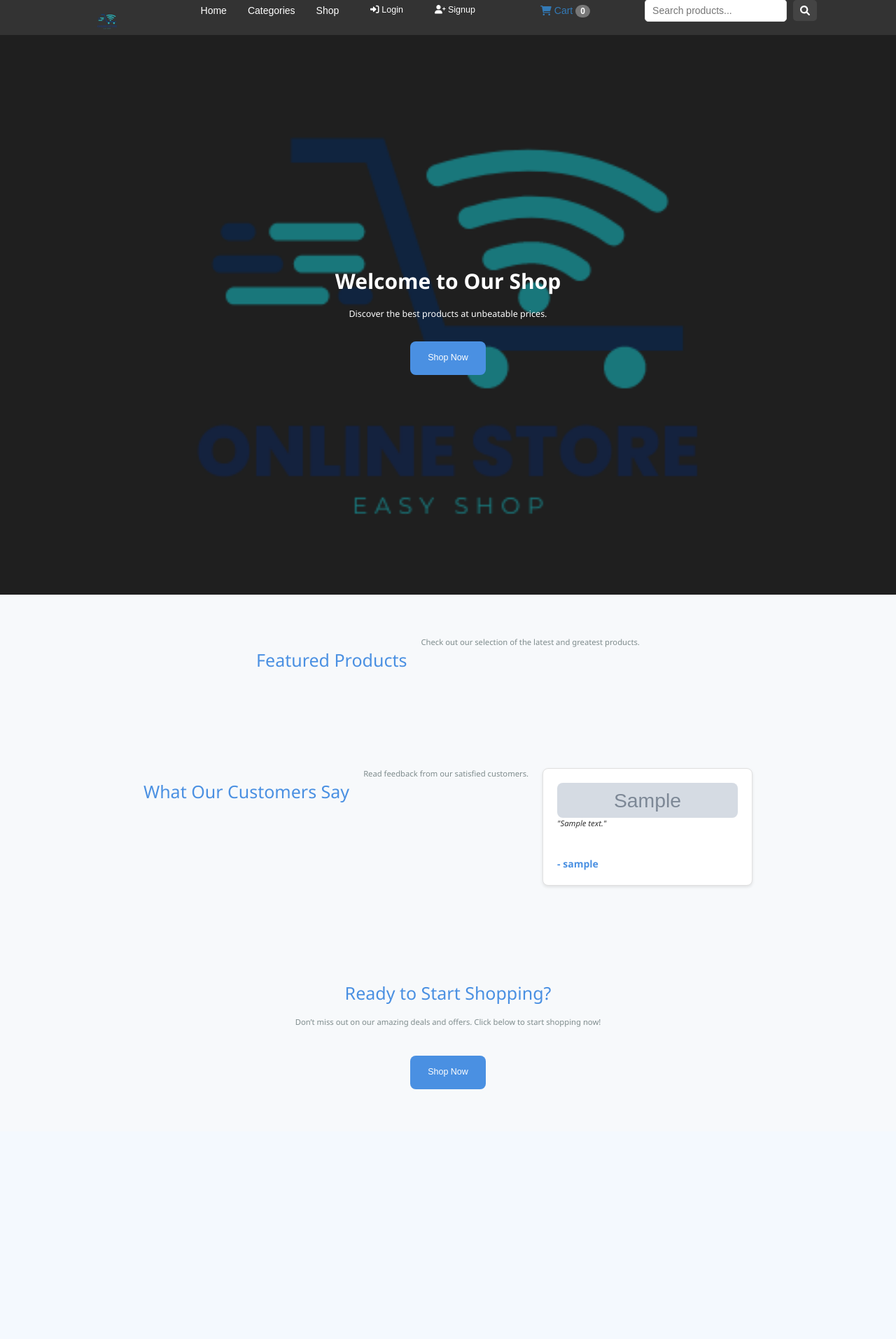
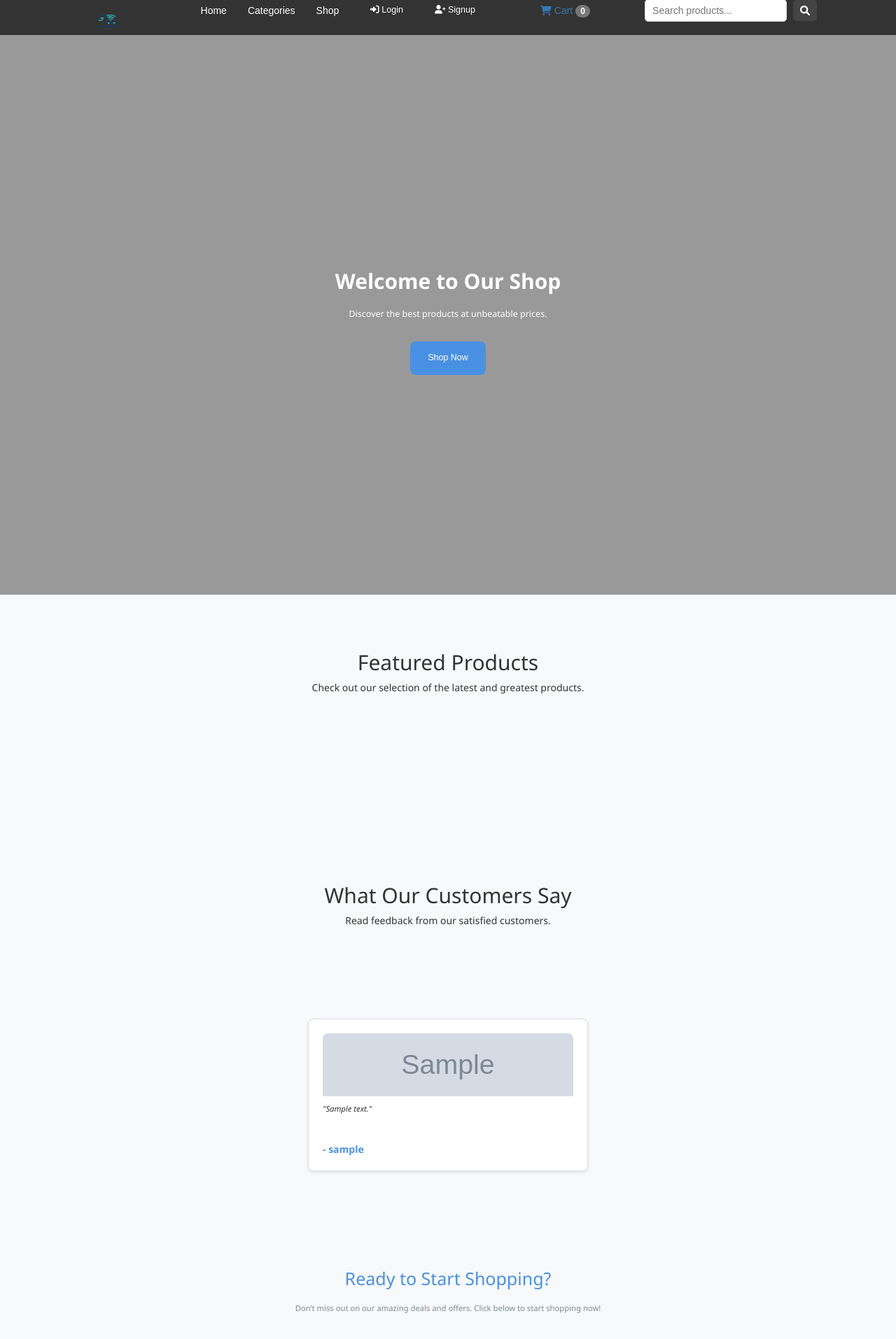
Before and after one commit to owalid750/eCommerrce-learning-v1.0, a PHP site: page / in a window 1280 px wide. Shown: the part 20-1934 px from the top of the page at 70% size. Before the commit the page ends 1577 px from the top, so only its background shows below. Run offline with PHP 8.4, Linux system fonts and the light colour scheme; tables that the repository leaves empty or names only in its code hold one stand-in row (values such as "Sample post"); grey boxes marked "Sample" are stand-in pictures.

Commit message:
improve design of home page

```diff
--- a/edit_profile.php
+++ b/edit_profile.php
@@ -358,7 +358,7 @@
         $stmt = $conn->prepare('SELECT user_image FROM users WHERE user_id = :user_id');
         $stmt->execute(['user_id' => $user_id]);
         $user = $stmt->fetch(PDO::FETCH_ASSOC);
-        $user_image = $user['user_image'] ?? 'path/to/avatar.png';
+        $user_image = $user['user_image'] ?? 'avatar.png';
     }
 
     // Update user details
--- a/index.php
+++ b/index.php
@@ -65,7 +65,8 @@
             justify-content: center;
             text-align: center;
             height: 100vh;
-            background: url('Modern Minimal E-Commerce Logo.png') no-repeat center center;
+            /* background: url('Modern Minimal E-Commerce Logo.png') no-repeat center center; */
+            background-color: white;
             background-size: cover;
             color: #fff;
             position: relative;
@@ -121,8 +122,8 @@
         }
 
         .user-avatar {
-            width: 50px;
-            height: 50px;
+            width: 100px;
+            height: 100px;
             border-radius: 50%;
             margin-right: 10px;
             vertical-align: middle;
@@ -139,6 +140,13 @@
             text-align: center;
             background-color: var(--background-color);
             /* Light background for sections */
+        }
+
+        .section-header {
+            display: block;
+            padding: 60px 20px;
+            text-align: center;
+            background-color: var(--background-color);
         }
 
         .section h2 {
@@ -169,7 +177,7 @@
             border-radius: 8px;
             box-shadow: 0 2px 4px rgba(0, 0, 0, 0.1);
             padding: 20px;
-            max-width: 300px;
+            max-width: 400px;
             flex: 1;
             opacity: 0;
             /* Start hidden for animation */
@@ -180,6 +188,8 @@
 
         .product img,
         .testimonial img {
+            max-width: 100%;
+            padding-bottom: 10px;
             width: 100%;
             border-radius: 8px;
         }
@@ -250,6 +260,17 @@
             color: #fff;
         }
 
+        .card-img-placeholder {
+            height: 200px;
+            background-color: #cccccc;
+            display: flex;
+            align-items: center;
+            justify-content: center;
+            color: #ffffff;
+            font-size: 1.5rem;
+            font-weight: bold;
+        }
+
         /* AOS Animations */
         .aos-animate {
             opacity: 1 !important;
@@ -290,12 +311,16 @@
     </div>
 
     <!-- Products Section -->
-    <section class="section products">
+    <div class="section-header">
         <h2 data-aos="fade-up">Featured Products</h2>
         <p data-aos="fade-up">Check out our selection of the latest and greatest products.</p>
+    </div>
+    <section class="section products">
         <?php foreach ($items as $item): ?>
             <div class="product" data-aos="fade-up" data-aos-delay="100">
-                <img src="product1.jpg" alt="image">
+                <div class="card-img-placeholder">
+                    <?php echo htmlspecialchars($item['item_name']); ?>
+                </div>
                 <h3><?php echo htmlspecialchars($item['item_name']) ?></h3>
                 <p><?php echo htmlspecialchars($item['item_desc']) ?></p>
                 <form action="item_details.php" method="post">
@@ -310,9 +335,11 @@
     </section>
 
     <!-- Testimonials Section -->
-    <section class="section testimonials">
+    <div class="section-header">
         <h2 data-aos="fade-up">What Our Customers Say</h2>
         <p data-aos="fade-up">Read feedback from our satisfied customers.</p>
+    </div>
+    <section class="section testimonials">
         <?php foreach ($comments as $comment): ?>
             <div class="testimonial" data-aos="fade-up" data-aos-delay="100">
                 <?php if (!empty($comment['user_image'])) : ?>
```
Also changed, not shown: uploads/_334a7a6d-fcfe-4713-bdff-55d882304c52.jpeg (added).
